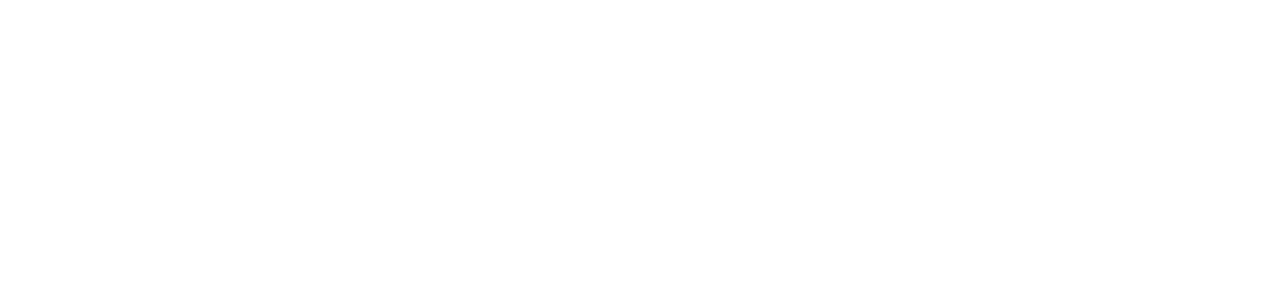
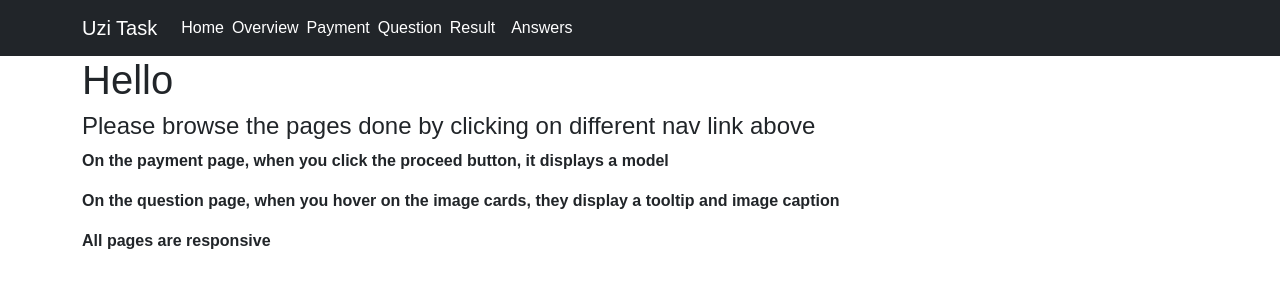
Before and after one commit to BertrandConxy/uzi-task, a React (Create React App) app: page / in a window 1280 px wide. Before the commit this address had no page. Shown: the top 300 px of the page. Built offline with nearby package versions, Linux system fonts and the light colour scheme.

Commit message:
all pages done

```diff
--- a/src/App.js
+++ b/src/App.js
@@ -4,11 +4,13 @@
 import Question from './pages/Question';
 import FinalResult from './pages/FinalResult';
 import Answers from './pages/Answers';
+import Home from './pages/Home';
 
 function App() {
   return (
     <>
       <Routes>
+        <Route exact path="/" element={<Home />} />
         <Route path="/overview" element={<Overview />} />
         <Route path="/payment" element={<Payment />} />
         <Route path="/question" element={<Question />} />
--- a/src/pages/Home.js
+++ b/src/pages/Home.js
@@ -1 +1,35 @@
-rafce
+import React from "react";
+import Container from 'react-bootstrap/Container';
+import Nav from 'react-bootstrap/Nav';
+import Navbar from 'react-bootstrap/Navbar';
+import {Link} from "react-router-dom";
+import {NavLink} from "react-router-dom";
+
+
+const Home = () => (
+<>
+      <Navbar bg="dark" variant="dark">
+        <Container>
+          <Navbar.Brand href="/">Uzi Task</Navbar.Brand>
+          <Nav className="me-auto">
+            <NavLink to="/" className="text-white link mx-2 active">Home</NavLink>
+            <NavLink to="/overview" className="text-white link">Overview</NavLink>
+            <NavLink to="/payment" className="text-white mx-2 link">Payment</NavLink>
+            <NavLink to="/question" className="text-white link">Question</NavLink>
+            <NavLink to="/result" className="text-white mx-2 link">Result</NavLink>
+            <NavLink to="/answers" className="text-white mx-2 link">Answers</NavLink>
+          </Nav>
+        </Container>
+      </Navbar>
+
+        <Container>
+            <h1>Hello</h1>
+            <h4>Please browse the pages done by clicking on different nav link above</h4>
+            <p><strong>On the payment page, when you click the proceed button, it displays a model</strong></p>
+            <p><strong>On the question page, when you hover on the image cards, they display a tooltip and image caption</strong></p>
+            <p><strong>All pages are responsive</strong></p>
+        </Container>
+      </>
+);
+
+export default Home;
--- a/src/stylesheets/picture.css
+++ b/src/stylesheets/picture.css
@@ -33,9 +33,9 @@
 
 .tool-text {
     position: absolute;
-    bottom: 20px;
+    bottom: 24px;
     left: -15px;
-    font-size: 9px;
+    font-size: 8px;
 }
 
 .tooltip-arrow{
```
